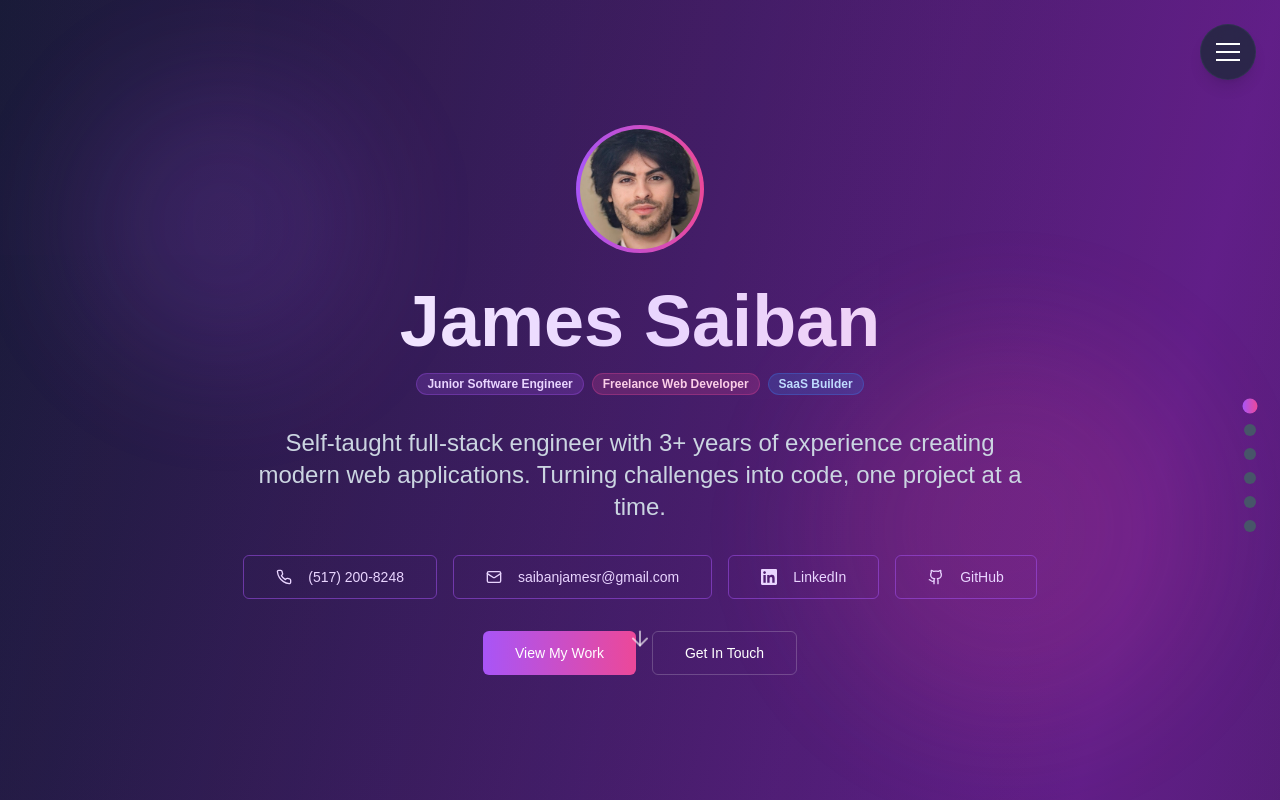
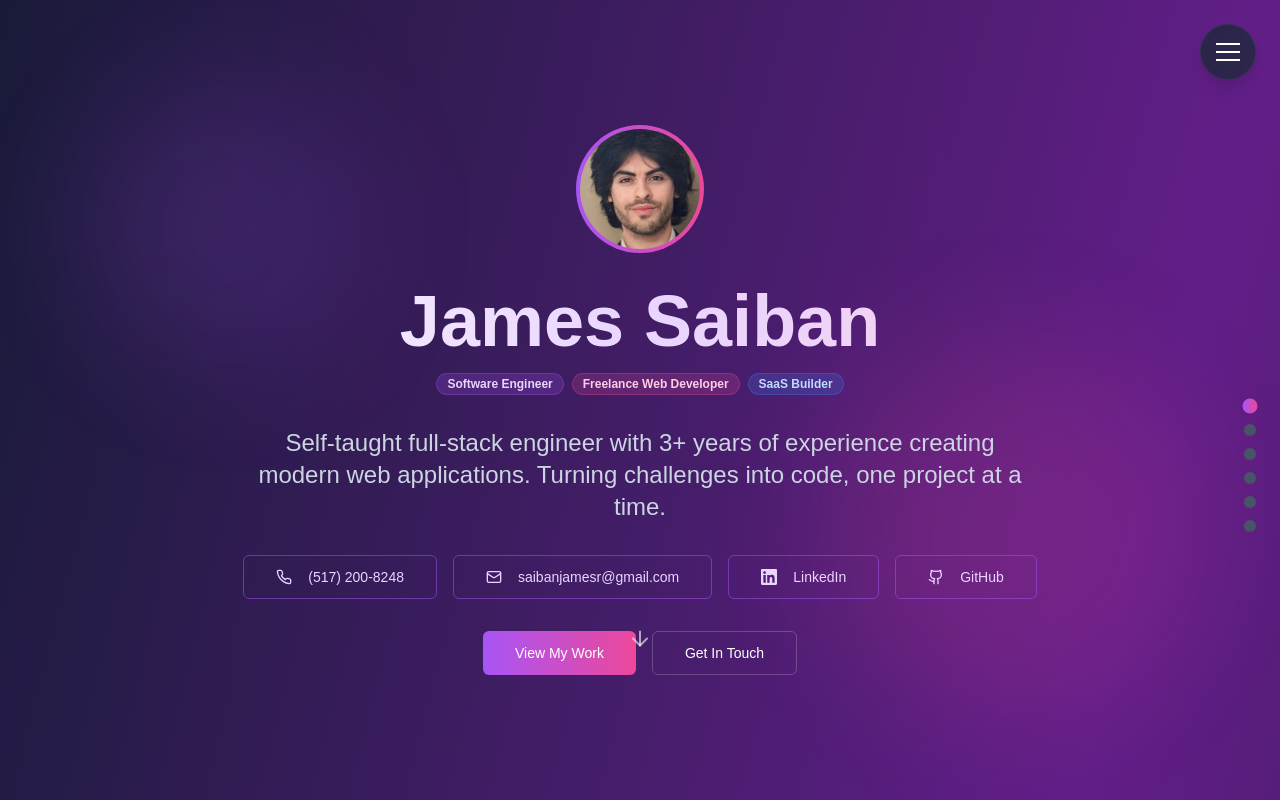
Before and after one commit to SaibanJ/Portfolio, a Next.js app: page / in a window 1280 px wide. Shown: the top 800 px of the page. Built offline with nearby package versions, Linux system fonts and the light colour scheme.

Commit message:
implement revised tags

```diff
--- a/components/hero-section.tsx
+++ b/components/hero-section.tsx
@@ -57,7 +57,7 @@ export function HeroSection() {
               className="flex flex-wrap justify-center gap-2"
             >
               <Badge variant="secondary" className="bg-purple-500/20 text-purple-200 border-purple-500/30">
-                Junior Software Engineer
+                Software Engineer
               </Badge>
               <Badge variant="secondary" className="bg-pink-500/20 text-pink-200 border-pink-500/30">
                 Freelance Web Developer
```
